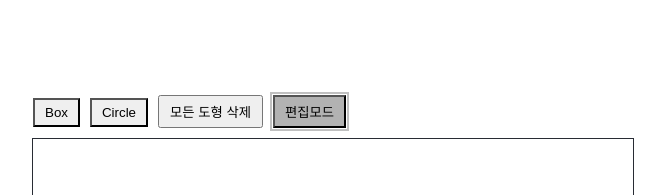
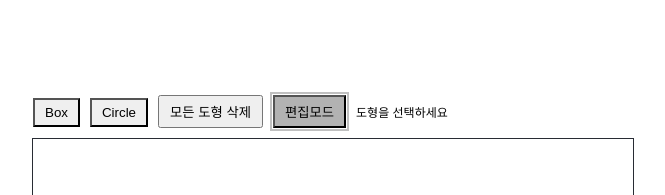
Before and after one commit to kakoo/drawing-boards-sh, a React (Create React App) app: page / in a window 1280 px wide. Both pictures are taken after a click on the button "편집모드". Shown: the top 195 px of the page, without its empty margins (307-972 px from the left). Built offline with nearby package versions, Linux system fonts and the light colour scheme.

Commit message:
firebase 연결 안내, 동작 셜명 추가

```diff
--- a/src/App.tsx
+++ b/src/App.tsx
@@ -192,6 +192,9 @@ const App: React.FC = () => {
             <button onClick={() => editShape ? handleShapeBringToFront(editShape) : null}>맨 앞으로</button>
             <button onClick={() => editShape ? handleShapeSendToBack(editShape) : null}>맨 뒤로</button>
           </div>
+          <div style={{color: '#000', fontSize: '12px', display: isEditMode && !editShape ? 'inline' : 'none'}}>
+            도형을 선택하세요
+          </div>
         </div>
         <div
           data-testid="board-box"
```
Also changed, not shown: 1 other file (tests, documents, lock files or other folders).
